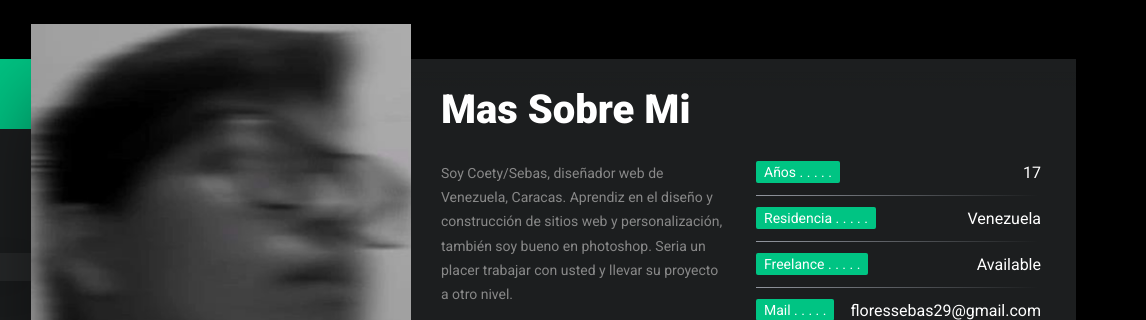
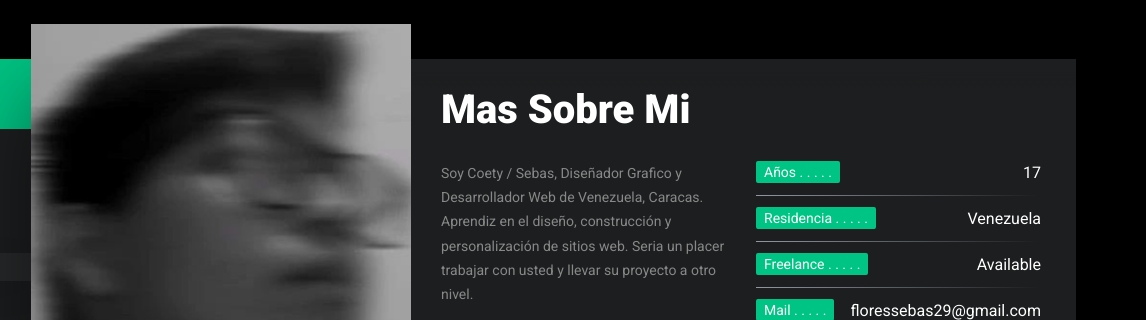
Before and after one commit to Lagpy/Portafolio, a plain HTML site: page index.html in a window 1280 px wide. Shown: the top 320 px of the page, 134-1280 px from the left. Drawn offline with nearby package versions, Linux system fonts and the light colour scheme; a web font is replaced by a local one.

Commit message:
update index.html

```diff
--- a/index.html
+++ b/index.html
@@ -97,8 +97,8 @@
               <div class="col-md-6 col-sm-12 border-line-v">
                 <div class="text-box">
                   <p>
-                    Soy Coety/Sebas, diseñador web de Venezuela, Caracas. Aprendiz
-                    en el diseño y construcción de sitios web y personalización, también soy bueno en photoshop.
+                    Soy Coety / Sebas, Diseñador Grafico y Desarrollador Web de Venezuela, Caracas. Aprendiz
+                    en el diseño, construcción y personalización de sitios web.
                     Seria un placer trabajar con usted y llevar su proyecto a otro nivel.
                   </p>
                 </div>
```
